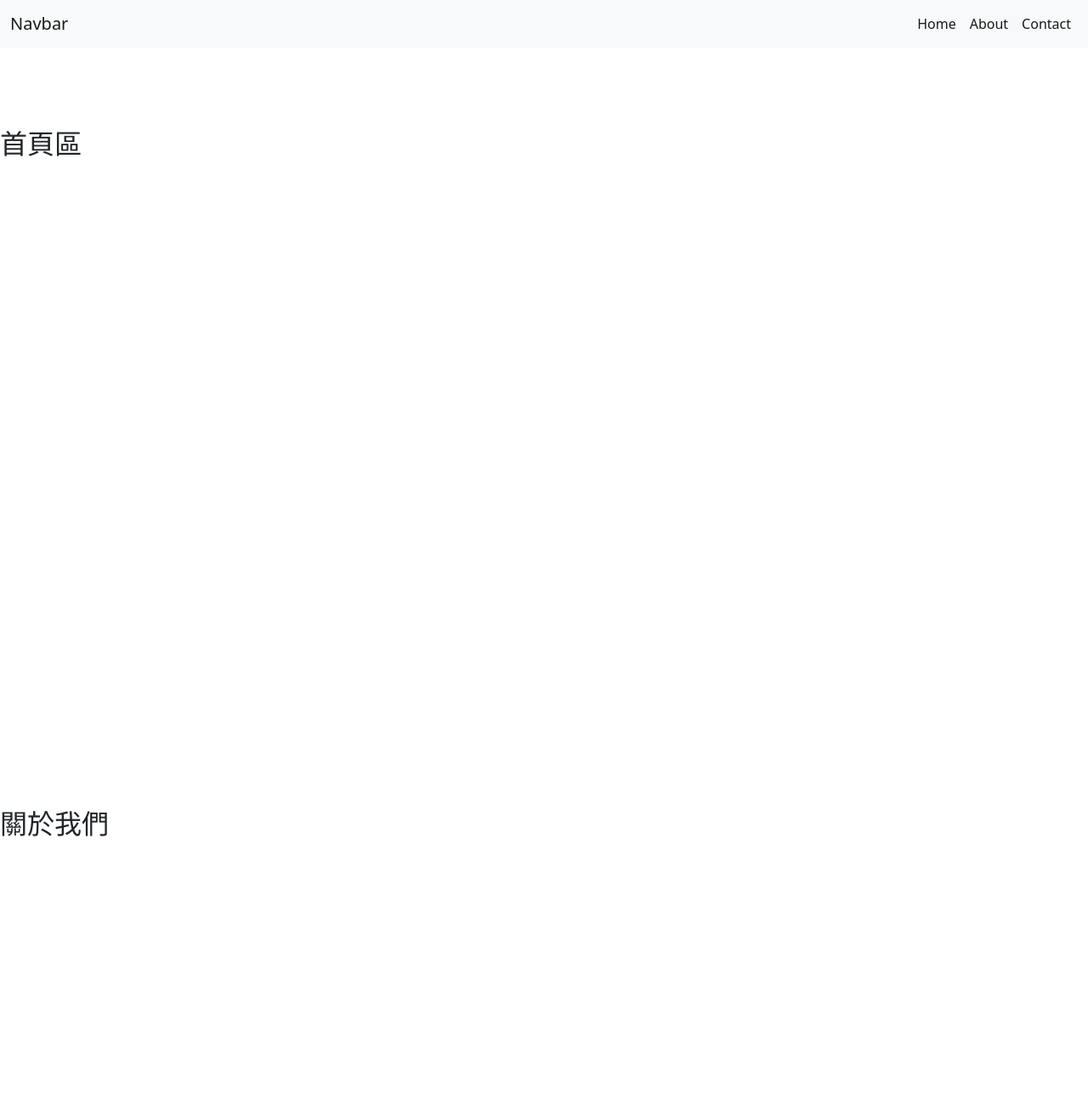
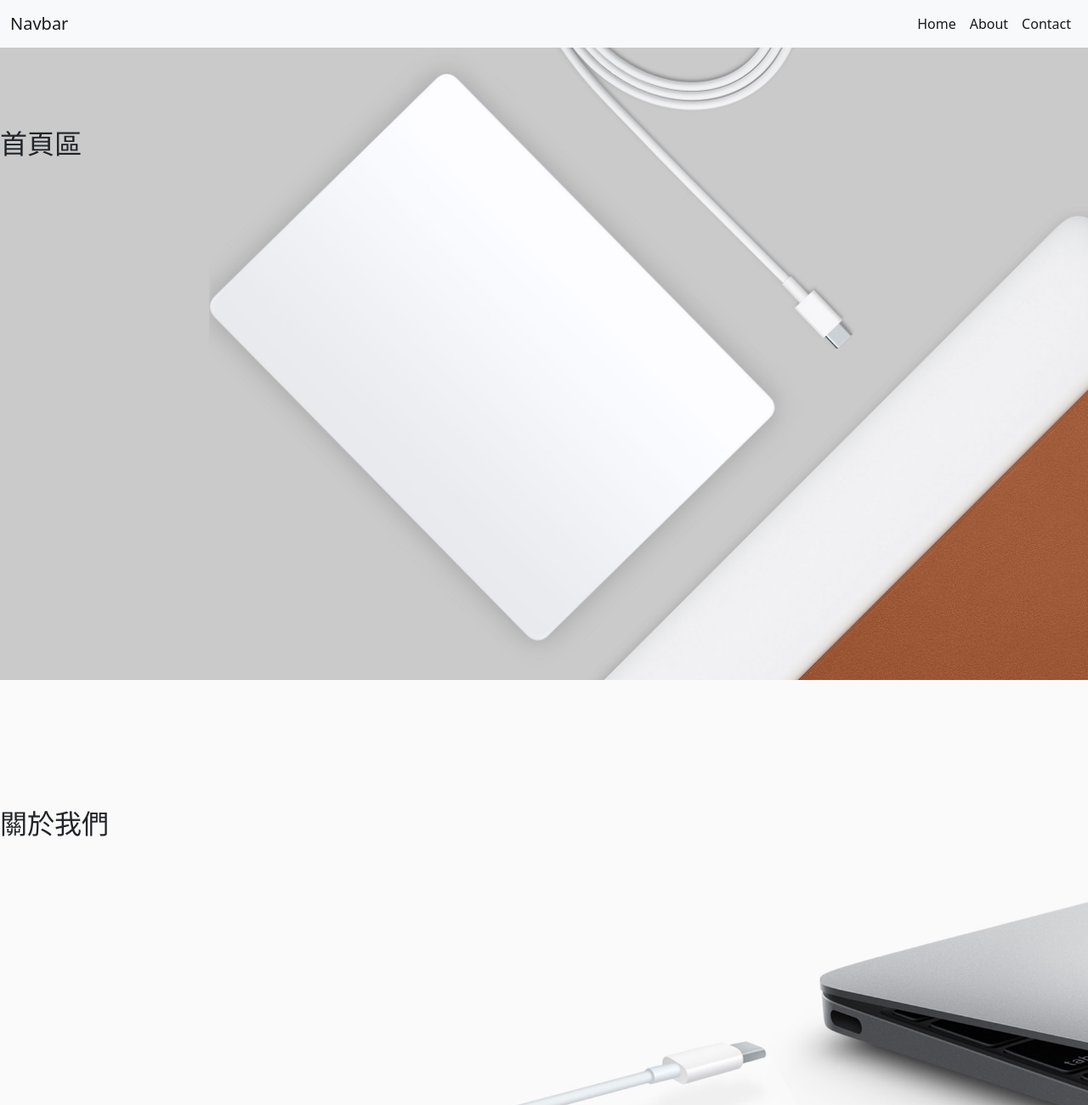
Before and after one commit to ChiChiBonBon/parallax-scrolling, a plain HTML site: page index.html in a window 1280 px wide. Shown: the top 1300 px of the page at 85% size. Drawn offline with nearby package versions, Linux system fonts and the light colour scheme; the site is published under a folder, as on GitHub Pages, so addresses that start at the root find nothing.

Commit message:
update img path
update img path

```diff
--- a/index.html
+++ b/index.html
@@ -21,15 +21,15 @@
         }
 
         #home {
-            background-image: url('/images/p0.jpg');
+            background-image: url('./images/p0.jpg');
         }
 
         #about {
-            background-image: url('/images/p1.jpg');
+            background-image: url('./images/p1.jpg');
         }
 
         #contact {
-            background-image: url('/images/p2.jpg');
+            background-image: url('./images/p2.jpg');
         }
     </style>
 </head>
```
